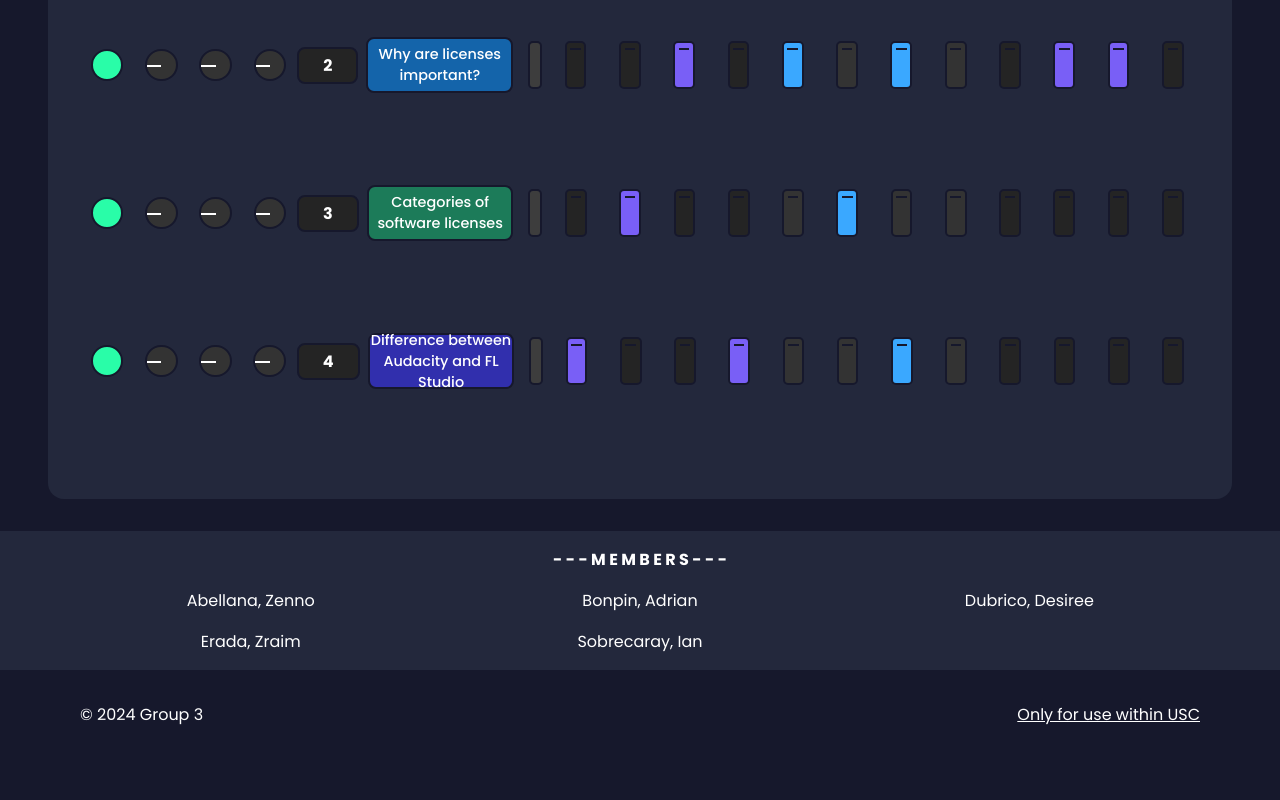
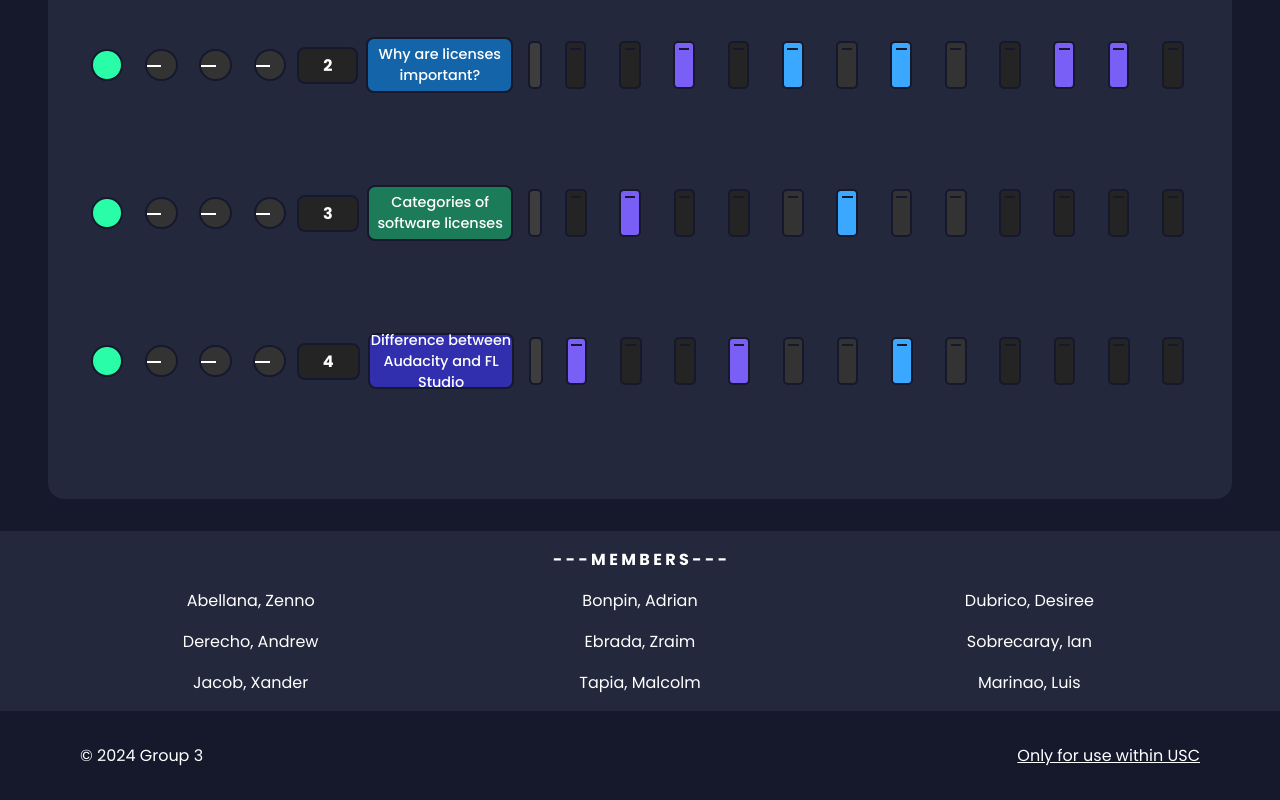
Before and after one commit to AdrianBonpin/tfl-software_licensing, a Next.js app: page / in a window 1280 px wide. Shown: the part 941-1741 px from the top of the page. Before the commit the page ends 1700 px from the top, so only its background shows below. Built offline with nearby package versions, Linux system fonts and the light colour scheme.

Commit message:
fix: added missing names in footer

```diff
--- a/components/footer.tsx
+++ b/components/footer.tsx
@@ -9,8 +9,12 @@ export default function Footer() {
                 <p>Abellana, Zenno</p>
                 <p>Bonpin, Adrian</p>
                 <p>Dubrico, Desiree</p>
-                <p>Erada, Zraim</p>
+                <p>Derecho, Andrew</p>
+                <p>Ebrada, Zraim</p>
                 <p>Sobrecaray, Ian</p>
+                <p>Jacob, Xander</p>
+                <p>Tapia, Malcolm</p>
+                <p>Marinao, Luis</p>
             </footer>
             <footer className={styles.footer2}>
                 <span>© 2024 Group 3</span>
```
